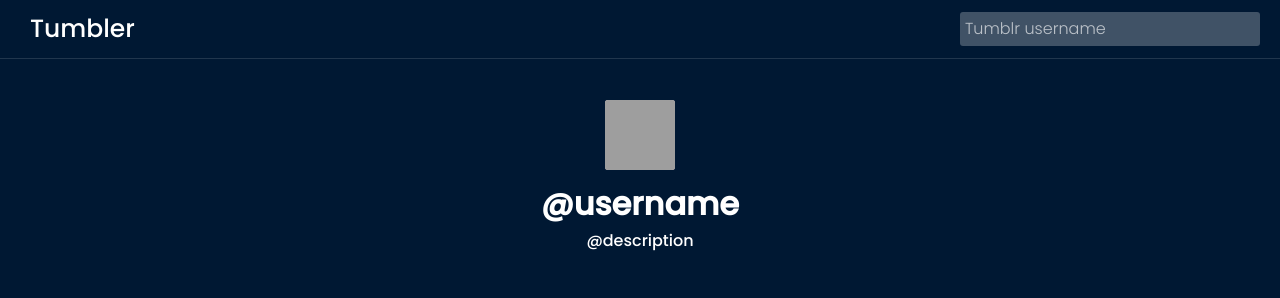
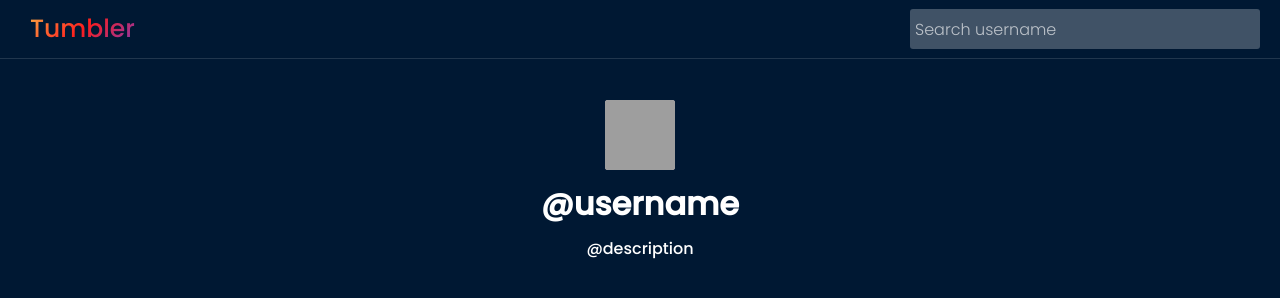
Before and after one commit to dngtnv/tumbler, a website built with Vite: page client/index.html in a window 1280 px wide. Built offline with nearby package versions, Linux system fonts and the light colour scheme; grey boxes are pictures that could not be loaded.

Commit message:
Implement UI

```diff
--- a/client/index.html
+++ b/client/index.html
@@ -15,7 +15,7 @@
     <header>
       <div class="logo">Tumbler</div>
       <div class="search-wrapper">
-        <input id="search-input" name="username" type="search" placeholder="Tumblr username" />
+        <input id="search-input" name="username" type="search" placeholder="Search username" />
       </div>
     </header>
     <main class="container">
--- a/client/style.css
+++ b/client/style.css
@@ -36,10 +36,14 @@ header .logo {
   color: rgb(255, 255, 255);
   cursor: pointer;
   margin: 10px 10px;
+  background: linear-gradient(315deg, rgba(131, 58, 180, 1) 0%, rgba(253, 29, 29, 1) 50%, rgba(252, 176, 69, 1) 100%);
+  -webkit-background-clip: text;
+  -webkit-text-fill-color: transparent;
 }
 .search-wrapper {
   background-color: rgb(255, 255, 255, 0.25);
-  width: 300px;
+  width: 350px;
+  height: 40px;
   border-radius: 3px;
   overflow: hidden;
 }
@@ -54,6 +58,7 @@ header .logo {
   outline: none;
   padding: 5px;
   width: 100%;
+  height: 100%;
 }
 .search-wrapper input:focus {
   background-color: hsl(0, 0%, 100%);
@@ -74,15 +79,15 @@ header .logo {
   grid-gap: 10px;
   grid-template-columns: repeat(auto-fit, minmax(min(250px, 100%), 1fr));
   grid-auto-rows: minmax(50px, 450px); */
-  margin: 50px 0;
   display: flex;
   flex-wrap: wrap;
+  gap: 0.8em;
+  margin: 50px 0;
 }
 .image-item {
   flex-grow: 1;
   width: 15em;
   height: 25em;
-  margin: 0.3em;
 }
 .image-item:nth-child(2n) {
   width: 15em;
@@ -107,6 +112,8 @@ header .logo {
   flex-direction: column;
   justify-content: center;
   align-items: center;
+  margin: 0 auto;
+  max-width: 80%;
 }
 .user-info .avatar-wrapper {
   height: 70px;
@@ -133,6 +140,7 @@ header .logo {
 .blog-text p {
   color: hsl(0, 0%, 100%);
   text-align: center;
+  margin: 8px 0;
 }
 /*********lightbox**********/
 .lightbox-enabled:hover {
@@ -242,6 +250,7 @@ header .logo {
     height: 32px;
   }
 }
+
 @media (max-width: 768px) {
   header {
     padding: 15px 0;
@@ -250,5 +259,6 @@ header .logo {
   }
   .container {
     margin: 150px auto;
+    max-width: 100%;
   }
 }
```
